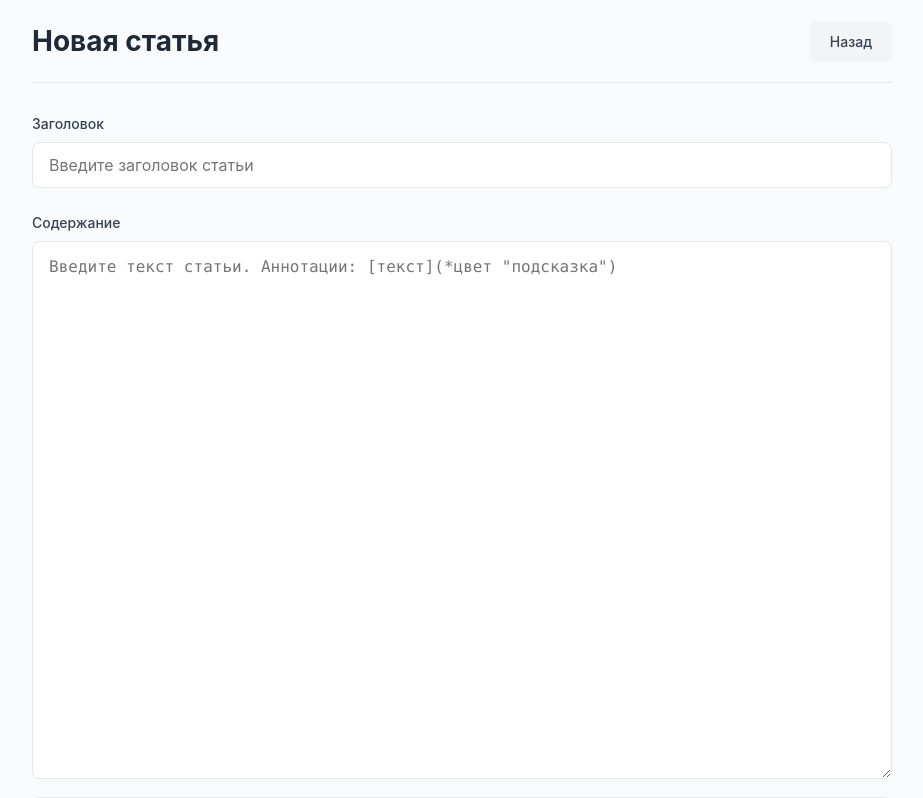
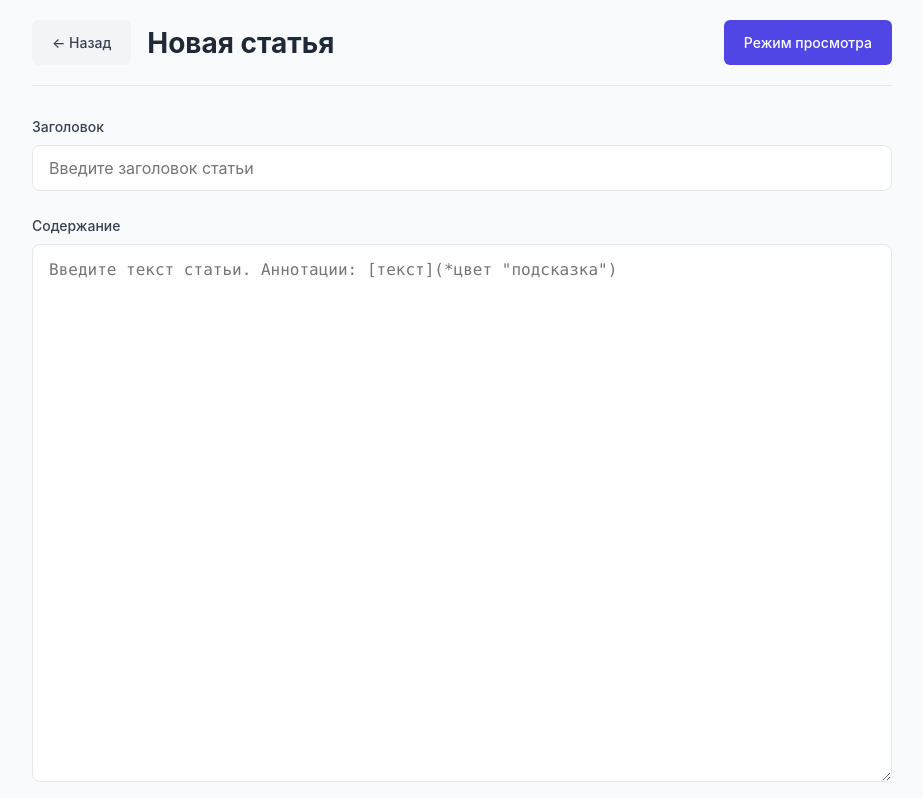
Before and after one commit to Sindicollo/unadesk-task, an Angular app: page /new in a window 1280 px wide. Shown: the top 798 px of the page, without its empty margins (178-1101 px from the left). Built offline with nearby package versions, Linux system fonts and the light colour scheme.

Commit message:
переделано редактирование статьи

```diff
--- a/src/app/components/article-editor/article-editor.component.html
+++ b/src/app/components/article-editor/article-editor.component.html
@@ -1,7 +1,12 @@
 <div class="editor-container">
   <header class="header">
-    <h1>{{ isEditMode ? 'Редактирование статьи' : 'Новая статья' }}</h1>
-    <button type="button" (click)="cancel()" class="btn btn-secondary">Назад</button>
+    <div class="header-left">
+      <a routerLink="/" class="btn btn-secondary">← Назад</a>
+      <h1>{{ isEditMode ? 'Редактирование статьи' : 'Новая статья' }}</h1>
+    </div>
+    <div class="header-actions">
+      <a [routerLink]="['/article', articleId]" class="btn btn-primary">Режим просмотра</a>
+    </div>
   </header>
 
   <div class="editor-content">
@@ -53,7 +58,7 @@
     </div>
 
     <div class="form-actions">
-      <button type="button" class="btn btn-secondary" (click)="cancel()">Отмена</button>
+      <a routerLink="/" class="btn btn-secondary">Отмена</a>
       <button type="button" class="btn btn-primary" (click)="save()">Сохранить</button>
     </div>
   </div>
--- a/src/app/components/article-editor/article-editor.component.scss
+++ b/src/app/components/article-editor/article-editor.component.scss
@@ -19,6 +19,17 @@
     font-size: $font-2xl;
     color: $text-primary;
   }
+}
+
+.header-left {
+  display: flex;
+  align-items: center;
+  gap: $spacing-lg;
+}
+
+.header-actions {
+  display: flex;
+  gap: $spacing-sm;
 }
 
 .btn {
--- a/src/app/components/article-editor/article-editor.component.ts
+++ b/src/app/components/article-editor/article-editor.component.ts
@@ -1,7 +1,7 @@
 import { Component, inject, signal, OnInit } from '@angular/core';
 import { CommonModule } from '@angular/common';
 import { FormsModule } from '@angular/forms';
-import { Router, ActivatedRoute } from '@angular/router';
+import { Router, ActivatedRoute, RouterLink } from '@angular/router';
 import { ArticlesService } from '../../services/articles.service';
 import { AnnotationsService } from '../../services/annotations.service';
 import { Article } from '../../models/article';
@@ -11,7 +11,7 @@ import { ParseMarkedContentResult, ParsedAnnotation } from '../../models/annotat
 @Component({
   selector: 'app-article-editor',
   standalone: true,
-  imports: [CommonModule, FormsModule],
+  imports: [CommonModule, FormsModule, RouterLink],
   templateUrl: './article-editor.component.html',
   styleUrl: './article-editor.component.scss'
 })
@@ -204,14 +204,6 @@ export class ArticleEditorComponent implements OnInit {
     this.router.navigate(['/article', this.articleId]);
   }
 
-  cancel(): void {
-    if (this.articleId) {
-      this.router.navigate(['/article', this.articleId]);
-    } else {
-      this.router.navigate(['/']);
-    }
-  }
-
   onContentInput(event: Event): void {
     const target = event.target as HTMLTextAreaElement;
     this.contentWithMarks.set(target.value);
--- a/src/app/components/article-list/article-list.component.html
+++ b/src/app/components/article-list/article-list.component.html
@@ -21,9 +21,6 @@
             <a [routerLink]="['/article', article.id]" class="btn btn-secondary">
               Открыть
             </a>
-            <a [routerLink]="['/edit', article.id]" class="btn btn-secondary">
-              Редактировать
-            </a>
             <button (click)="deleteArticle(article)" class="btn btn-danger">
               Удалить
             </button>
```
